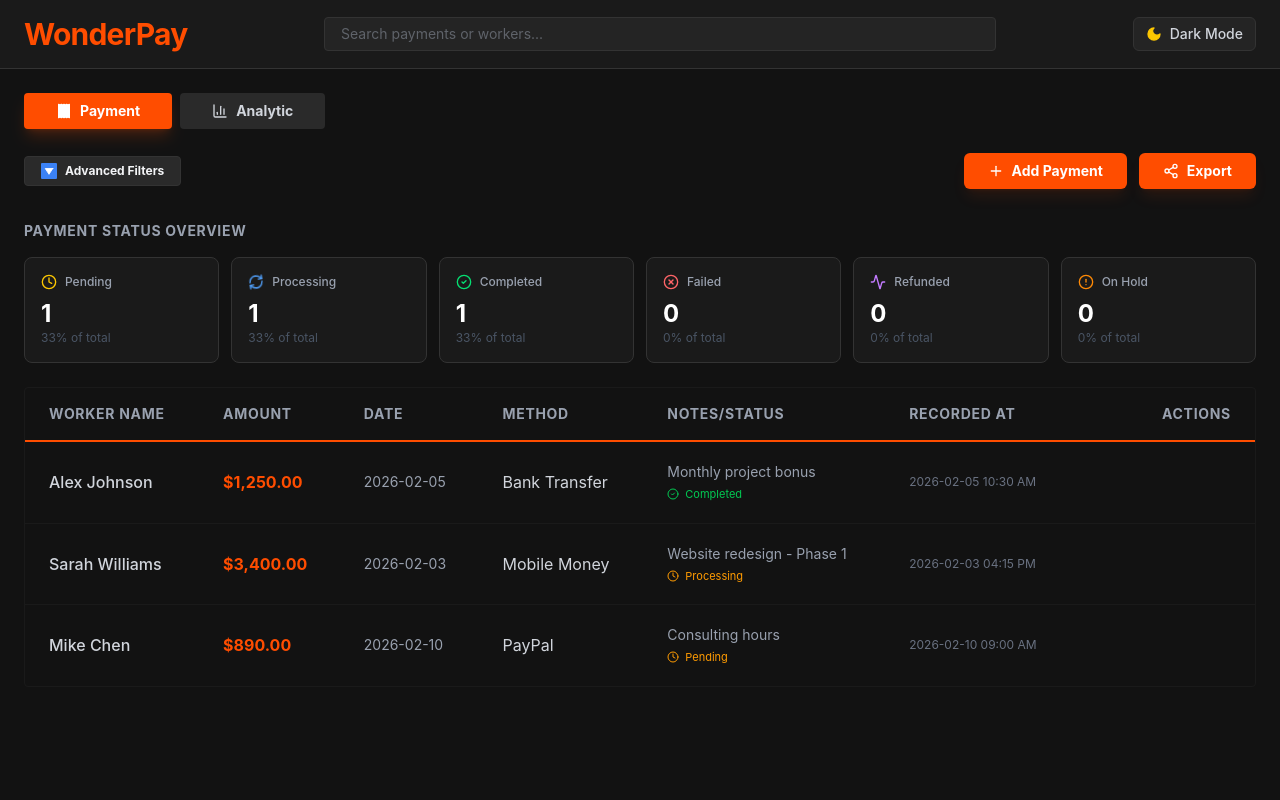
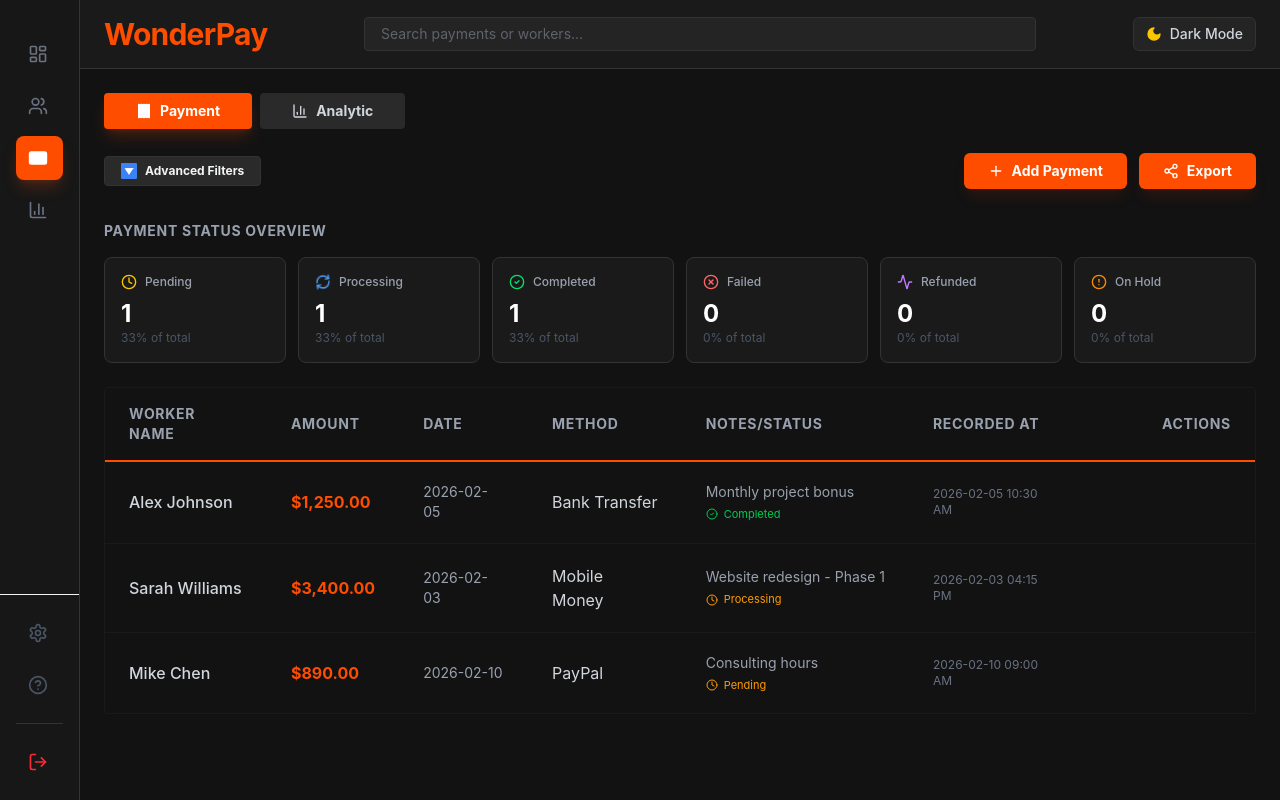
Before and after one commit to Pau3l/project_1, a React (Vite) app: page / in a window 1280 px wide. Built offline with nearby package versions, Linux system fonts and the light colour scheme.

Commit message:
Restore Sidebar and fix dashboard layout structure

```diff
--- a/src/app/App.tsx
+++ b/src/app/App.tsx
@@ -1,5 +1,6 @@
 import React, { useState, useMemo } from 'react';
 import { Header } from './components/header';
+import { Sidebar } from './components/sidebar';
 import { PaymentTable, PaymentRecord } from './components/payment-table';
 import { AnalyticsDashboard } from './components/analytics-dashboard';
 import { PaymentModal } from './components/add-payment-modal';
@@ -306,6 +307,7 @@ export default function App() {
   const [searchQuery, setSearchQuery] = useState('');
   const [payments, setPayments] = useState<PaymentRecord[]>(INITIAL_DATA);
   const [isDark, setIsDark] = useState(true);
+  const [isSidebarExpanded, setIsSidebarExpanded] = useState(false);
 
   // State for editing
   const [editingPayment, setEditingPayment] = useState<PaymentRecord | null>(null);
@@ -401,14 +403,23 @@ export default function App() {
       }`}>
       <Toaster position="bottom-right" theme={isDark ? 'dark' : 'light'} />
 
+      <div className="flex min-h-screen">
+        <Sidebar
+          isExpanded={isSidebarExpanded}
+          onToggle={() => setIsSidebarExpanded(!isSidebarExpanded)}
+          isDark={isDark}
+        />
+
+        <div className="flex-1 flex flex-col min-w-0 overflow-hidden">
           <Header
             searchQuery={searchQuery}
             setSearchQuery={setSearchQuery}
             isDark={isDark}
             toggleTheme={() => setIsDark(!isDark)}
+            onToggleSidebar={() => setIsSidebarExpanded(!isSidebarExpanded)}
           />
 
-      <main className="px-6 py-6">
+          <main className="flex-1 px-6 py-6 overflow-y-auto">
         {/* Navigation Tabs */}
         <div className="flex items-center gap-2 mb-6">
           <button
@@ -552,5 +563,7 @@ export default function App() {
         isDark={isDark}
       />
         </div>
+      </div>
+    </div>
   );
 }
--- a/src/app/components/header.tsx
+++ b/src/app/components/header.tsx
@@ -6,14 +6,26 @@ interface HeaderProps {
   setSearchQuery: (query: string) => void;
   isDark: boolean;
   toggleTheme: () => void;
+  onToggleSidebar: () => void;
 }
 
-export const Header: React.FC<HeaderProps> = ({ searchQuery, setSearchQuery, isDark, toggleTheme }) => {
+export const Header: React.FC<HeaderProps> = ({
+  searchQuery,
+  setSearchQuery,
+  isDark,
+  toggleTheme,
+  onToggleSidebar
+}) => {
   return (
     <header className={`flex items-center justify-between px-6 py-4 transition-colors ${isDark ? 'bg-[#1a1a1a] border-[#333]' : 'bg-white border-gray-200'
-      } border-b`}>
+      } border-b sticky top-0 z-40`}>
       <div className="flex items-center">
-        <h1 className="text-3xl font-bold text-[#ff4d00] tracking-tight">WonderPay</h1>
+        <button
+          onClick={onToggleSidebar}
+          className="hover:opacity-80 transition-opacity active:scale-95 transform cursor-pointer"
+        >
+          <h1 className="text-3xl font-bold text-[#ff4d00] tracking-tight">WonderPay</h1>
+        </button>
       </div>
 
       <div className="flex-1 max-w-2xl mx-12">
--- /dev/null
+++ b/src/app/components/sidebar.tsx
@@ -0,0 +1,98 @@
+import React from 'react';
+import {
+  LayoutDashboard,
+  Users,
+  CreditCard,
+  BarChart3,
+  Settings,
+  HelpCircle,
+  LogOut,
+  ChevronLeft
+} from 'lucide-react';
+import { motion, AnimatePresence } from 'framer-motion';
+
+interface SidebarProps {
+  isExpanded: boolean;
+  onToggle: () => void;
+  isDark: boolean;
+}
+
+const navItems = [
+  { id: 'dashboard', label: 'Dashboard', icon: LayoutDashboard, active: false },
+  { id: 'personnel', label: 'Personnel', icon: Users, active: false },
+  { id: 'payments', label: 'Payments', icon: CreditCard, active: true },
+  { id: 'analytics', label: 'Analytics', icon: BarChart3, active: false },
+];
+
+export const Sidebar: React.FC<SidebarProps> = ({ isExpanded, isDark }) => {
+  return (
+    <motion.aside
+      initial={false}
+      animate={{ width: isExpanded ? 260 : 80 }}
+      className={`h-screen sticky top-0 flex flex-col border-r transition-colors duration-300 ${
+        isDark
+          ? 'bg-[#1a1a1a]/80 border-[#333] backdrop-blur-xl'
+          : 'bg-white/80 border-gray-200 backdrop-blur-xl'
+      }`}
+    >
+      {/* Navigation Items */}
+      <nav className="flex-1 px-4 py-8 space-y-2 overflow-y-auto scrollbar-hide">
+        {navItems.map((item) => (
+          <button
+            key={item.id}
+            className={`w-full flex items-center gap-4 p-3 rounded-lg transition-all group relative ${
+              item.active
+                ? 'bg-[#ff4d00] text-white shadow-lg shadow-[#ff4d00]/20'
+                : isDark
+                  ? 'text-gray-500 hover:bg-[#2a2a2a] hover:text-gray-200'
+                  : 'text-gray-500 hover:bg-gray-100 hover:text-gray-900'
+            }`}
+          >
+            <item.icon className={`w-5 h-5 min-w-[20px] ${item.active ? 'fill-current' : ''}`} />
+
+            <AnimatePresence>
+              {isExpanded && (
+                <motion.span
+                  initial={{ opacity: 0, x: -10 }}
+                  animate={{ opacity: 1, x: 0 }}
+                  exit={{ opacity: 0, x: -10 }}
+                  className="font-semibold text-sm whitespace-nowrap"
+                >
+                  {item.label}
+                </motion.span>
+              )}
+            </AnimatePresence>
+
+            {!isExpanded && (
+              <div className={`absolute left-14 px-2 py-1 rounded bg-[#ff4d00] text-white text-[10px] font-bold opacity-0 group-hover:opacity-100 transition-opacity pointer-events-none z-50 whitespace-nowrap`}>
+                {item.label}
+              </div>
+            )}
+          </button>
+        ))}
+      </nav>
+
+      {/* Footer Section */}
+      <div className="p-4 border-t border-opacity-10 border-current space-y-2">
+        <button className={`w-full flex items-center gap-4 p-3 rounded-lg transition-all ${
+          isDark ? 'text-gray-600 hover:text-gray-400' : 'text-gray-400 hover:text-gray-600'
+        }`}>
+          <Settings className="w-5 h-5 min-w-[20px]" />
+          {isExpanded && <span className="text-sm font-medium">Settings</span>}
+        </button>
+        <button className={`w-full flex items-center gap-4 p-3 rounded-lg transition-all ${
+          isDark ? 'text-gray-600 hover:text-gray-400' : 'text-gray-400 hover:text-gray-600'
+        }`}>
+          <HelpCircle className="w-5 h-5 min-w-[20px]" />
+          {isExpanded && <span className="text-sm font-medium">Support</span>}
+        </button>
+        <div className={`pt-4 mt-4 border-t ${isDark ? 'border-[#333]' : 'border-gray-100'}`}>
+          <button className={`w-full flex items-center gap-4 p-3 rounded-lg transition-all text-red-500 hover:bg-red-500/10`}>
+            <LogOut className="w-5 h-5 min-w-[20px]" />
+            {isExpanded && <span className="text-sm font-bold">Log Out</span>}
+          </button>
+        </div>
+      </div>
+    </motion.aside>
+  );
+};
```
Lines whose indentation alone changed are shown as unchanged.
